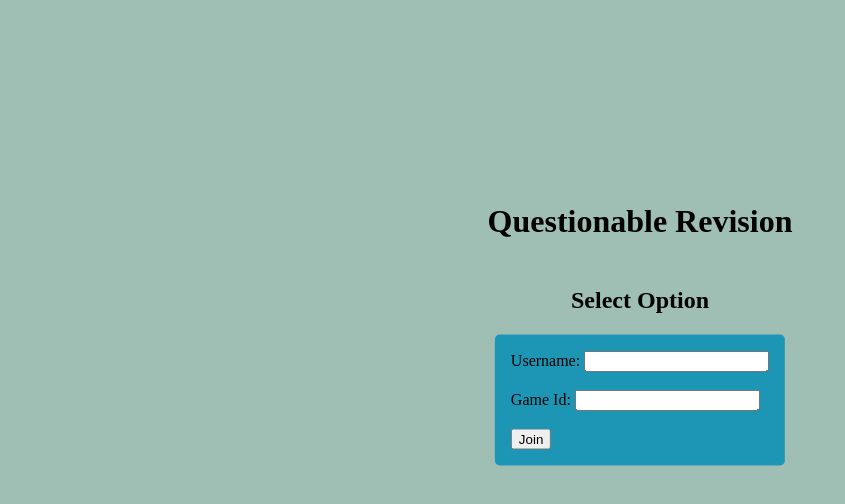
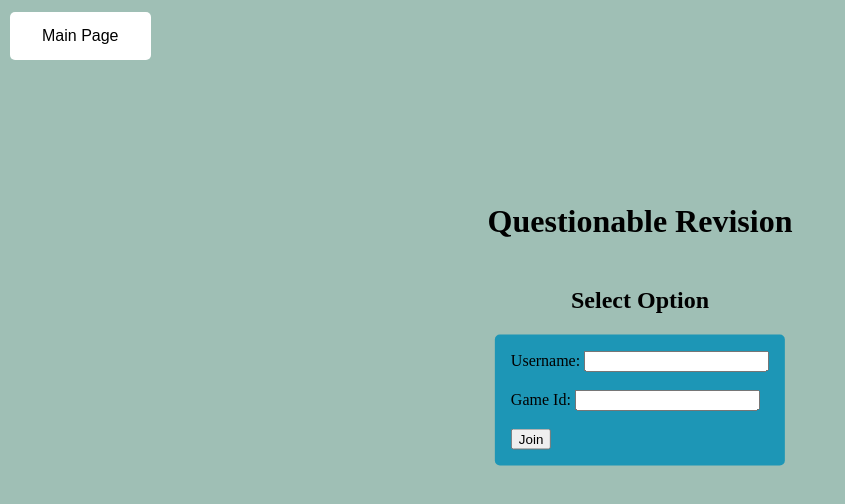
Before and after one commit to hrszpuk/QuestionableRevision, a website: page public/Client/client.html in a window 1280 px wide. Shown: the whole page, without its empty margins (0-845 px from the left). Drawn offline with Linux system fonts and the light colour scheme.

Commit message:
Adding a return to main page button

```diff
--- a/public/Client/client.css
+++ b/public/Client/client.css
@@ -35,8 +35,7 @@ body {
   transform: translate(-50%, -50%);
 }
 
-/*
-.Main-Button {
+.Back-Button {
   background-color: white;
   border: none;
   border-radius: 5px;
@@ -51,4 +50,4 @@ body {
   position: relative;
   align-items: center;
   justify-items: center;
-} */
+}
--- a/public/Client/client.html
+++ b/public/Client/client.html
@@ -23,6 +23,11 @@
         <input type="submit" value="Join">
       </form>
     </div>
+    <div>
+      <a href="../index.html">
+        <button class="Back-Button">Main Page</button>
+      </a>
+    </div>
   </div>
 </body>
 
```
Also changed, not shown: public/index.html (+6 -2 lines).
